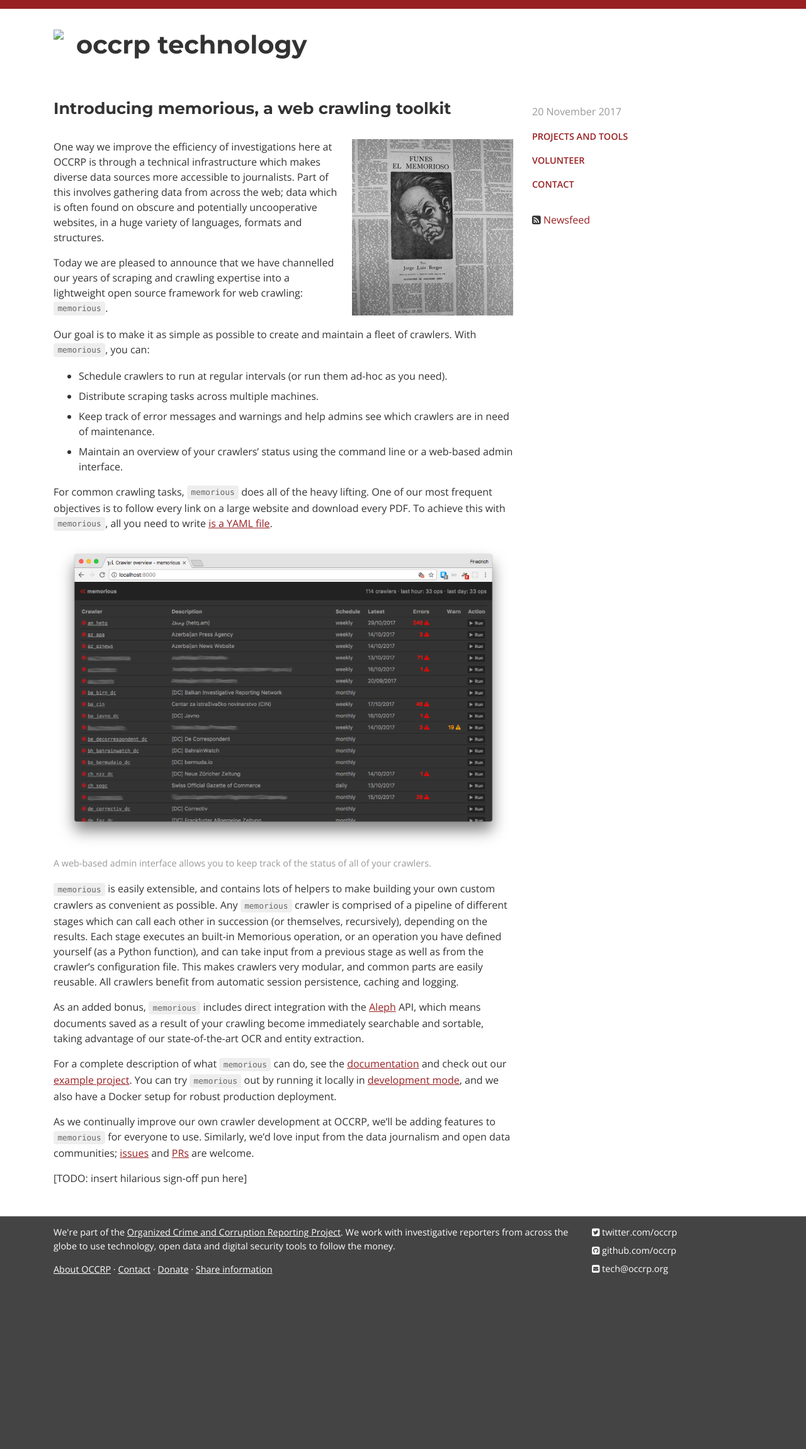
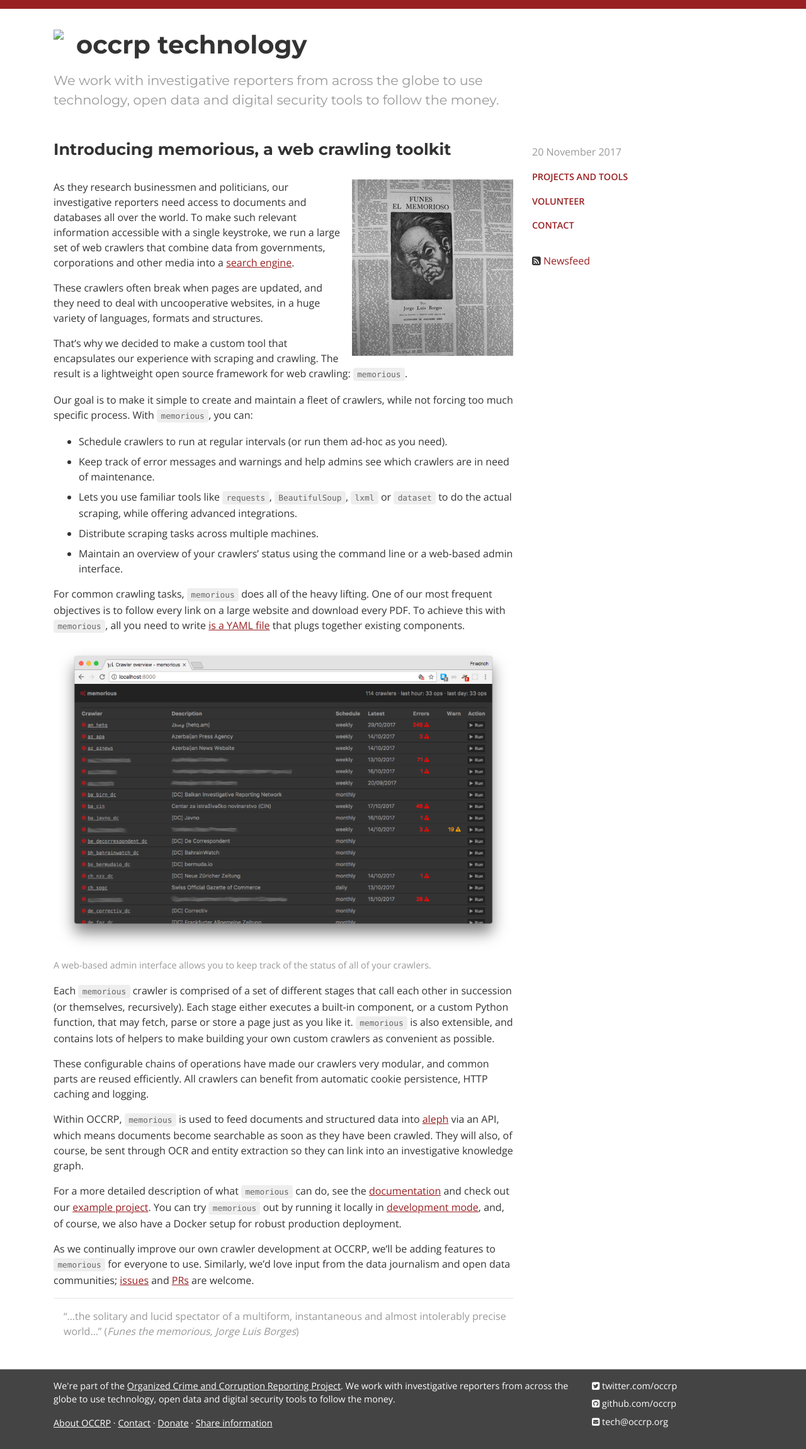
Before and after one commit to occrp/tech.occrp.org, a Jekyll site: the page built from blog/_posts/2017-11-20-memorious.md, in a window 1280 px wide. Shown: the whole page at 63% size. Built offline with Jekyll 4.4.1, drawn with Linux system fonts in a browser that asks for light colours; Markdown is read by kramdown in place of the engine named in the settings; before the commit the page ends 2057 px from its top, so only the background shows below that.

Commit message:
copy editing & stuff

```diff
--- a/_includes/header.html
+++ b/_includes/header.html
@@ -16,10 +16,8 @@
         </div>
     </div>
     <div class="col-md-8">
-        {% if page.home %}
         <h1 class="claim">
             {{site.description}}
         </h1>
-        {% endif %}
     </div>
 </div>
--- a/_includes/post_link.html
+++ b/_includes/post_link.html
@@ -4,7 +4,10 @@
     <h3 class="title"><a href="{{ include.post.url }}">{{ include.post.title }}</a></h3>
     <span class="description">
       <span class="date">{{ include.post.date | date: "%d.%m.%Y" }}</span>
+      {% comment %}
       {{ include.post.description }}
+      {% endcomment %}
+      {{ include.post.content }}
     </span>
   {% endif %}
 </div>
--- a/assets/style/style.scss
+++ b/assets/style/style.scss
@@ -48,7 +48,7 @@
 }
 
 h1 {
-  margin: 2em 0 0.5em 0;
+  margin: 0.5em 0 0.5em 0;
   font-size: 1.6em;
 }
 
@@ -108,6 +108,7 @@
     font-weight: 400;
     font-size: 1.3em;
     margin-top: 0.5em;
+    margin-bottom: 1.5em;
   }
 
   .site-title {
@@ -252,3 +253,10 @@
   margin-left: 1em;
   margin-bottom: 1em;
 }
+
+blockquote {
+  color: $light-font-color;
+  // border-left: 10px solid $muted-font-color;
+  padding-left: 1em;
+  // font-style: italic;
+}
--- a/blog/_posts/2017-11-20-memorious.md
+++ b/blog/_posts/2017-11-20-memorious.md
@@ -10,29 +10,37 @@
 
 <img src="/assets/images/2017-11/funes.png" class="img-right">
 
-One way we improve the efficiency of investigations here at OCCRP is through
-a technical infrastructure which makes diverse data sources more accessible
-to journalists. Part of this involves gathering data from across the web;
-data which is often found on obscure and potentially uncooperative websites,
-in a huge variety of languages, formats and structures.
+As they research businessmen and politicians, our investigative reporters
+need access to documents and databases all over the world. To make such
+relevant information accessible with a single keystroke, we run a large
+set of web crawlers that combine data from governments, corporations and
+other media into a [search engine](https://data.occrp.org).
 
-Today we are pleased to announce that we have channelled our years of scraping
-and crawling expertise into a lightweight open source framework for web
-crawling: `memorious`.
+These crawlers often break when pages are updated, and they need to deal
+with uncooperative websites, in a huge variety of languages, formats
+and structures.
 
-Our goal is to make it as simple as possible to create and maintain a fleet of
-crawlers. With `memorious`, you can:
+That's why we decided to make a custom tool that encapsulates our experience
+with scraping and crawling. The result is a lightweight open source framework
+for web crawling: `memorious`.
+
+Our goal is to make it simple to create and maintain a fleet of crawlers,
+while not forcing too much specific process. With `memorious`, you can:
 
 * Schedule crawlers to run at regular intervals (or run them ad-hoc as you need).
-* Distribute scraping tasks across multiple machines.
 * Keep track of error messages and warnings and help admins see which crawlers
   are in need of maintenance.
+* Lets you use familiar tools like `requests`, `BeautifulSoup`, `lxml` or
+  `dataset` to do the actual scraping, while offering advanced integrations.
+* Distribute scraping tasks across multiple machines.
 * Maintain an overview of your crawlers' status using the command line or a
   web-based admin interface.
 
-For common crawling tasks, `memorious` does all of the heavy lifting. One of
-our most frequent objectives is to follow every link on a large website and download
-every PDF. To achieve this with `memorious`, all you need to write [is a YAML file](https://github.com/alephdata/memorious/blob/master/example/config/simple_web_scraper.yml).
+For common crawling tasks, `memorious` does all of the heavy lifting. One
+of our most frequent objectives is to follow every link on a large website and
+download every PDF. To achieve this with `memorious`, all you need to write
+[is a YAML file](https://github.com/alephdata/memorious/blob/master/example/config/simple_web_scraper.yml)
+that plugs together existing components.
 
 <div class="captioned">
     <img src="/assets/images/2017-11/memorious-ui.png" class="img-responsive">
@@ -42,28 +50,34 @@
     </div>
 </div>
 
-`memorious` is easily extensible, and contains lots of helpers to make building
-your own custom crawlers as convenient as possible. Any `memorious` crawler is
-comprised of a pipeline of different stages which can call each other in succession
-(or themselves, recursively), depending on the results. Each stage executes an built-in
-Memorious operation, or an operation you have defined yourself (as a Python function),
-and can take input from a previous stage as well as from the crawler's configuration
-file. This makes crawlers very modular, and common parts are easily reusable. All
-crawlers benefit from automatic session persistence, caching and logging.
+Each `memorious` crawler is comprised of a set of different stages that call each
+other in succession (or themselves, recursively). Each stage either executes a
+built-in component, or a custom Python function, that may fetch, parse or store a
+page just as you like it. `memorious` is also extensible, and contains lots of
+helpers to make building your own custom crawlers as convenient as possible.
 
-As an added bonus, `memorious` includes direct integration with the
-[Aleph](https://github.com/alephdata/aleph) API, which means documents saved as a
-result of your crawling become immediately searchable and sortable, taking
-advantage of our state-of-the-art OCR and entity extraction.
+These configurable chains of operations have made our crawlers very modular, and
+common parts are reused efficiently. All crawlers can benefit from automatic
+cookie persistence, HTTP caching and logging.
 
-For a complete description of what `memorious` can do, see the
-[documentation](https://memorious.readthedocs.io) and check out our [example project](https://github.com/alephdata/memorious/tree/master/example).
-You can try `memorious` out by running it locally in [development mode](https://memorious.readthedocs.io/en/latest/installation.html#development-mode), and we
-also have a Docker setup for robust production deployment.
+Within OCCRP, `memorious` is used to feed documents and structured data into
+[aleph](https://github.com/alephdata/aleph) via an API, which means documents
+become searchable as soon as they have been crawled. They will also, of course,
+be sent through OCR and entity extraction so they can link into an investigative
+knowledge graph.
+
+For a more detailed description of what `memorious` can do, see the
+[documentation](https://memorious.readthedocs.io) and check out our
+[example project](https://github.com/alephdata/memorious/tree/master/example).
+You can try `memorious` out by running it locally in [development mode](https://memorious.readthedocs.io/en/latest/installation.html#development-mode),
+and, of course, we also have a Docker setup for robust production deployment.
 
 As we continually improve our own crawler development at OCCRP, we'll be adding
 features to `memorious` for everyone to use. Similarly, we'd love input from the data
 journalism and open data communities; [issues](https://github.com/alephdata/memorious/issues)
 and [PRs](https://github.com/alephdata/memorious) are welcome.
 
-[TODO: insert hilarious sign-off pun here]
+---
+
+> &ldquo;&hellip;the solitary and lucid spectator of a multiform, instantaneous and almost
+> intolerably precise world&hellip;&rdquo; (*Funes the memorious, Jorge Luis Borges*)
```
Also changed, not shown: projects/index.md (+2 -2 lines).
